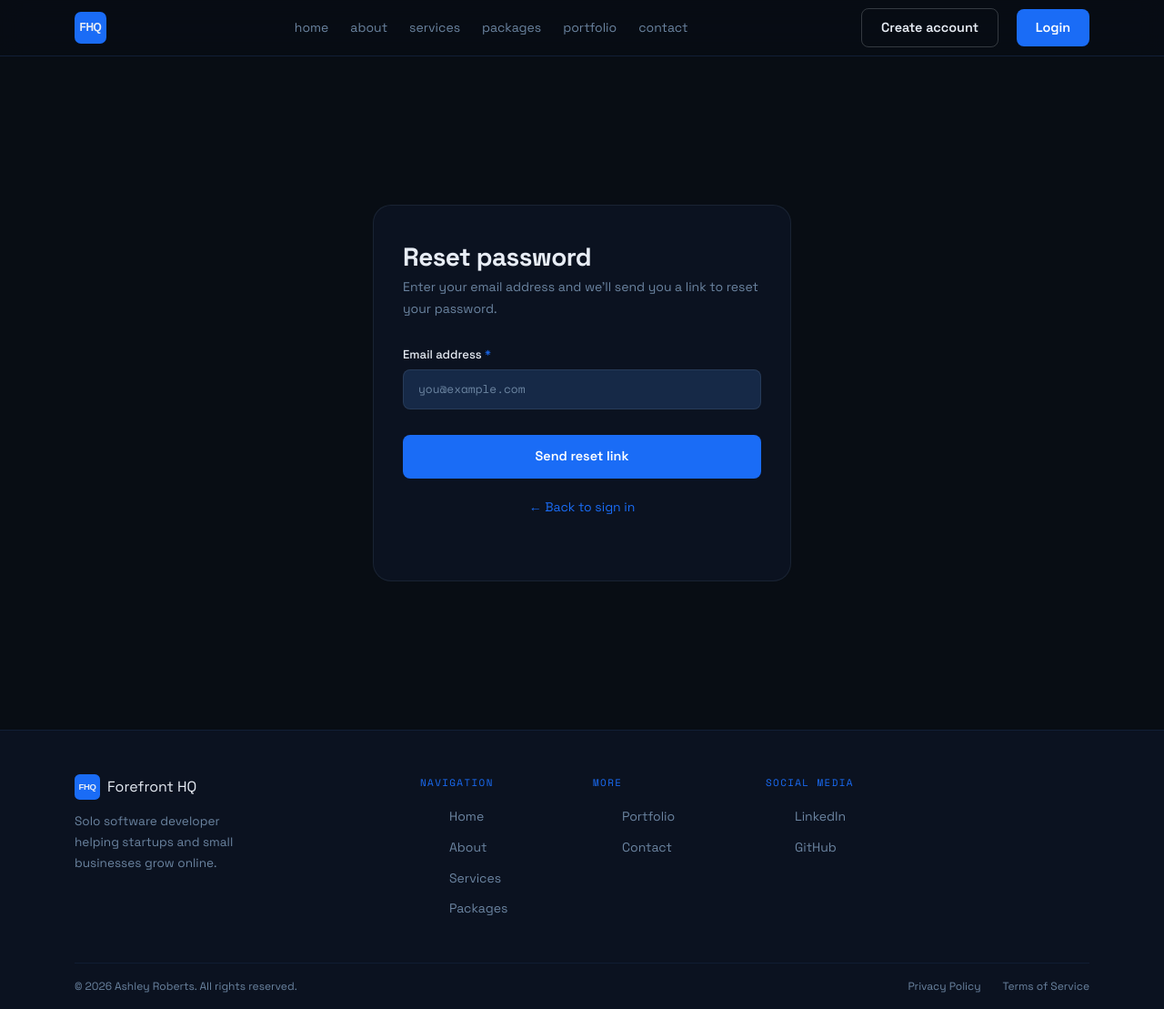
After one commit to Ash-39284/WebHive, a Django app: template accounts/templates/password_reset.html in a window 1280 px wide. The commit adds this page. Shown: the whole page at 91% size. Run offline with Django 4.2, Linux system fonts and the light colour scheme; the template is opened without the code that fills it, so the values that code supplies are empty.

Commit message:
Add content to password reset page

```diff
--- a/accounts/templates/accounts/login.html
+++ b/accounts/templates/accounts/login.html
@@ -42,7 +42,7 @@
             <div class="form-group">
                 <label class="field-label">Password <span class="req">*</span></label>
                 <input type="password" name="password" class="field" required>
-                <a href="#" class="forgot-link">Forgot Password?</a>
+                <a href="/accounts/password/reset/" class="forgot-link">Forgot Password?</a>
             </div>
 
             <button type="submit" class="btn btn-primary btn-full">Sign in</button>
--- /dev/null
+++ b/accounts/templates/password_reset.html
@@ -0,0 +1,36 @@
+{% extends 'base.html' %}
+{% load static %}
+
+{% block title %}Reset Password | Forefront HQ{% endblock %}
+
+{% block content %}
+<div class="auth-wrapper">
+    <div class="auth-card">
+
+        <h1 class="auth-title">Reset password</h1>
+        <p class="auth-sub">
+            Enter your email address and we'll send you a link to reset your password.
+        </p>
+
+        <form method="POST">
+            {% csrf_token %}
+
+            {% if form.errors %}
+            <div class="auth-error">Please enter a valid email address.</div>
+            {% endif %}
+
+            <div class="form-group">
+                <label class="field-label">Email address <span class="req">*</span></label>
+                <input type="email" name="email" class="field" placeholder="you@example.com" required>
+            </div>
+
+            <button type="submit" class="btn btn-primary btn-full">Send reset link</button>
+        </form>
+
+        <p class="auth-sub" style="margin-top: 1.25rem; text-align: center;">
+            <a href="/login/" class="auth-link">← Back to sign in</a>
+        </p>
+
+    </div>
+</div>
+{% endblock %}
```
Also changed, not shown: db.sqlite3.
